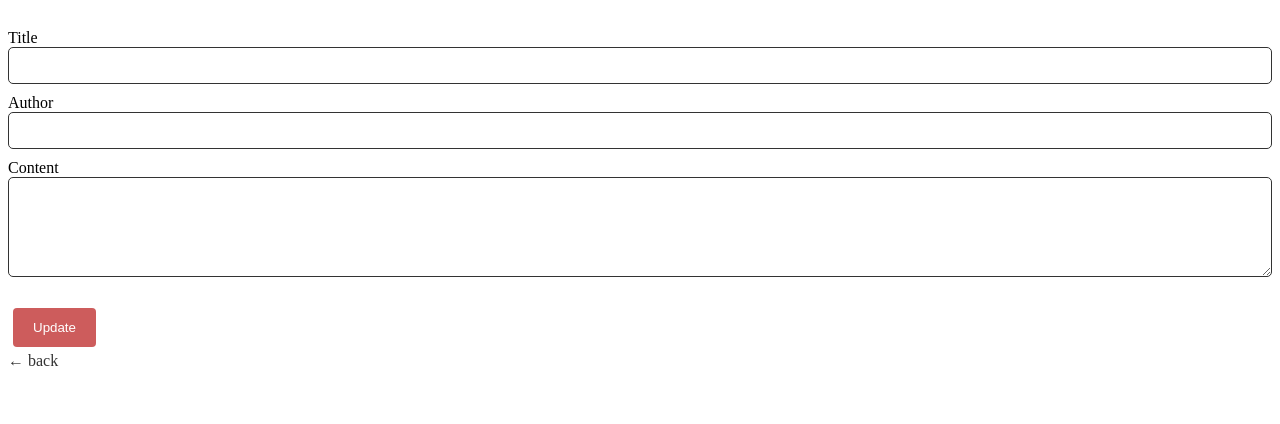
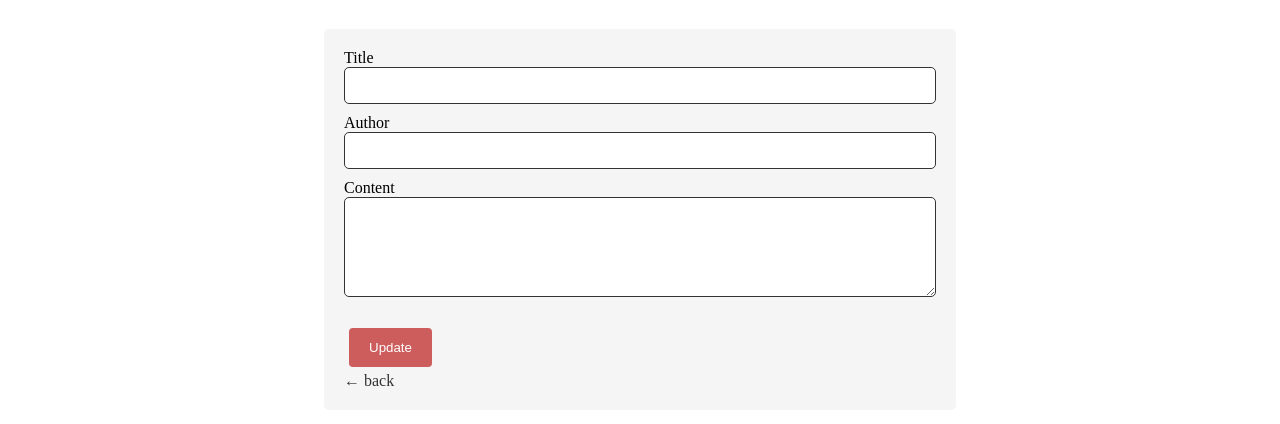
Before and after one commit to maisa80/blog-client-template, a plain HTML site: page admin/update-post.html in a window 1280 px wide. Shown: the part 64-488 px from the top of the page. Drawn offline with Linux system fonts and the light colour scheme; no server answers.

Commit message:
change container id to class

```diff
--- a/admin/update-post.html
+++ b/admin/update-post.html
@@ -15,7 +15,7 @@
         </h3>
     </header>
 
-    <div id="update-container">
+    <div class="update-container">
         <form id="form-update-post">
             <label for="title">Title</label>
             <input type="text" id="title" name="title" required />
```
